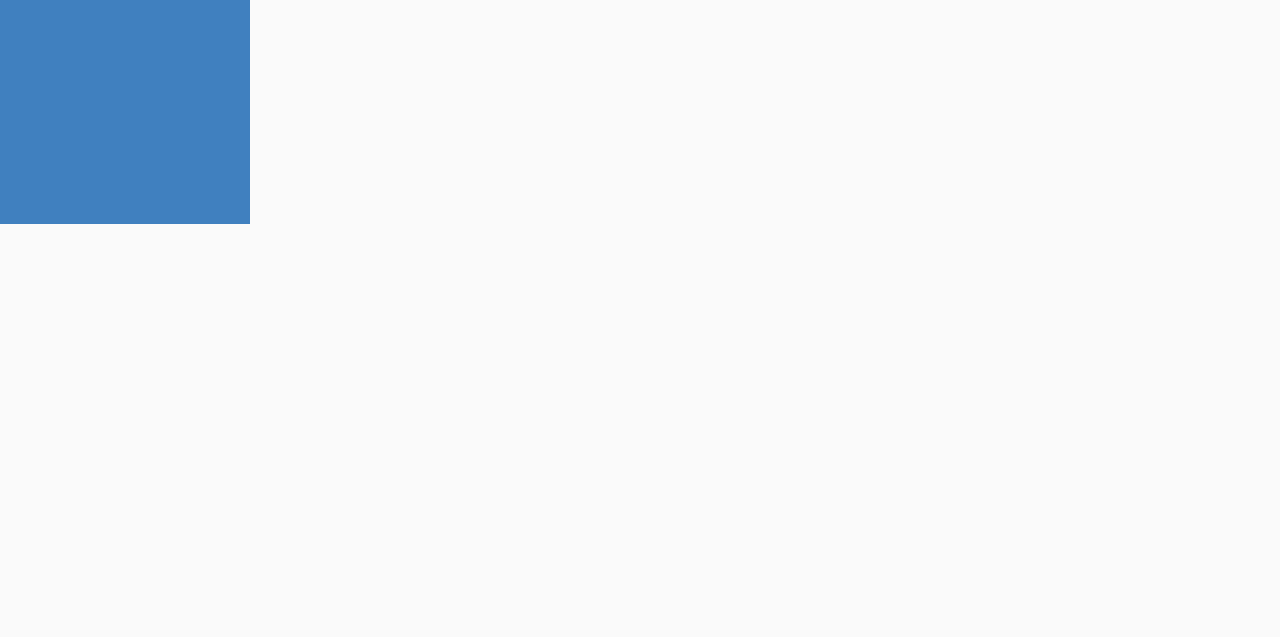
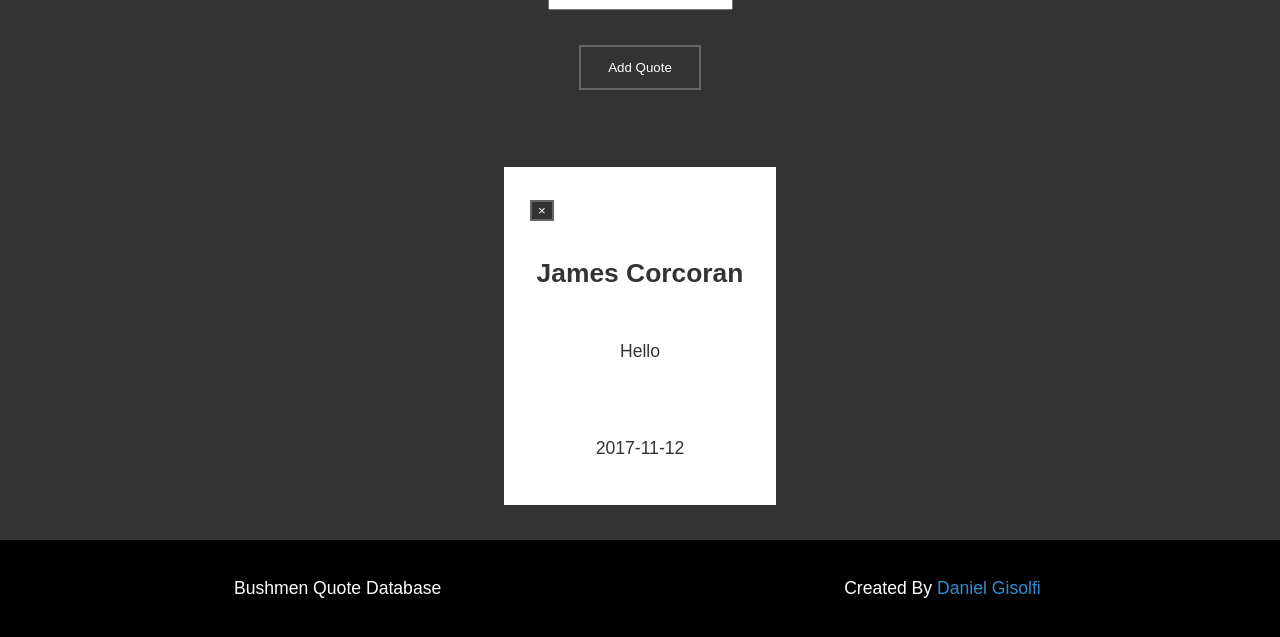
Before and after one commit to dgisolfi/LegacyDgisolfiSite, a PHP site: page /sites/bushmen.php in a window 1280 px wide. Shown: the part 576-1213 px from the top of the page. Before the commit the page ends 800 px from the top, so only its background shows below. Run offline with PHP 8.4, Linux system fonts and the light colour scheme; data comes from the database, SQL or seed files in the repository; some libraries are stand-ins or nearby versions.

Commit message:
re built all of the quote page html and css. Now is responsive for mobile

```diff
--- a/Quotes_db.sql
+++ b/Quotes_db.sql
@@ -11,6 +11,6 @@ CREATE TABLE IF NOT EXISTS quotes(
 	q_descr	TEXT);
 
 
+-- EX:
 INSERT INTO quotes(quote, author, q_date, q_descr)
-VALUES	('I ate my New Jersey voters ballet', 'James Corcoran', '2017-11-12', 'n/a'),
-				('I’m just trying to find 13 year olds', 'Jahnke', '2018-2-25', 'playing fortnite');
+VALUES	('Hello', 'James Corcoran', '2017-11-12', 'n/a');
--- a/bushmen.php
+++ /dev/null
@@ -1,91 +0,0 @@
-<!DOCTYPE html>
-<html>
-<?php
-//Show all error messages
-ini_set('display_errors', true);
-error_reporting(E_ALL);
-
-//require files for connection to database, inputing records into db
-// and displaying the records on the page
-require('scripts/connect_db.php');
-require('scripts/inputRecord.php');
-require('scripts/showRecord.php');
-
-?>
-    <head>
-        <meta charset="utf-8">
-        <meta name="viewport" content="width=device-width, initial-scale=1.0">
-        <meta http-equiv="X-UA-Compatible" content="IE=edge">
-        <title>dgisolfi</title>
-
-         <!-- Bootstrap CSS CDN -->
-        <link rel="stylesheet" href="https://maxcdn.bootstrapcdn.com/bootstrap/3.3.7/css/bootstrap.min.css">
-        <!-- Scrollbar Custom CSS -->
-        <link rel="stylesheet" href="https://cdnjs.cloudflare.com/ajax/libs/malihu-custom-scrollbar-plugin/3.1.5/jquery.mCustomScrollbar.min.css">
-        <!--  Custom CSS -->
-        <link rel="stylesheet" href="css/style.css">
-    </head>
-    <body>
-        <div class="wrapper">
-            <!-- Sidebar Holder -->
-            <nav id="sidebar" data-spy="affix">
-                <div class="sidebar-header">
-                    <h3>The Bushmen</h3>
-                </div>
-                <!-- <img class="img-profile" src="img/profile.jpg" alt=""> -->
-                <div class="sidebar-img">
-                  <!-- get the groupme image for the side link image -->
-                  <img class="img-profile"  src="https://i.groupme.com/750x750.jpeg.723023e9c9c94967b7ab2d0ebbfda841.preview">
-                </div>
-                <ul class="list-unstyled components">
-                <li class="active">
-                      <li><a href="#quotes">Quotes</a></li>
-                      <li><a href="#newQuote">Add Quote</a></li>
-                </li>
-              </ul>
-            </nav>
-
-            <!-- Page Content Holder -->
-            <section id="quotes">
-              <h1>Quotes</h1>
-
-              <?php
-              if(isset($_POST['addQuote'])){
-		  			         insert_quote_record($dbc);
-	  			    }
-              #run the query to show all quote records
-   			      show_quote_records($dbc);
-
-  		   			# Close database connection
-  		   			mysqli_close($dbc);
-              ?>
-            </section>
-
-            <aside id="newQuote">
-              <div id="entryform">
-   			       <h1>Add Quote</h1>
-               <p>Add a new quote to the list!</p>
-               <p>Context is not required</p>
-      					<form method="POST">
-      					  	<br>Name<br>
-      					  	<input id="text" name="author" value="<?php if(isset($_POST['author'])) echo $_POST['author'];?>" required>
-      					  	<br>Quote<br>
-      					  	<input id="text" name="quote" value="<?php if(isset($_POST['quote'])) echo $_POST['quote'];?>" required>
-                    <br>Date in format YYYY-MM-DD<br>
-      					  	<input id="text" name="q_date" value="<?php if(isset($_POST['date'])) echo $_POST['date'];?>" required>
-                    <br>Context of Quote<br>
-      					  	<input id="text" name="q_descr" value="<?php if(isset($_POST['q_descr'])) echo $_POST['q_descr'];?>">
-      					  	<br></br>
-      					  	<input id="button" name="addQuote" type="submit" value="Add Quote">
-      	  			</form>
-	   			 </div>
-         </aside>
-
-        <!-- jQuery CDN -->
-       <script src="https://code.jquery.com/jquery-1.12.0.min.js"></script>
-       <!-- Bootstrap Js CDN -->
-       <script src="https://maxcdn.bootstrapcdn.com/bootstrap/3.3.7/js/bootstrap.min.js"></script>
-       <!-- Custom Scroller Js CDN -->
-       <script src="https://cdnjs.cloudflare.com/ajax/libs/malihu-custom-scrollbar-plugin/3.1.5/jquery.mCustomScrollbar.concat.min.js"></script>
-    </body>
-</html>
--- /dev/null
+++ b/css/bushmenStyle.css
@@ -0,0 +1,178 @@
+/* Core styles */
+
+body{
+    margin:0;
+    font-family: Arial, Helvetica, sans-serif;
+    background: #333;
+    color: #fff;
+    font-size: 1.1em;
+    line-height: 1.5;
+    text-align: center;
+}
+
+img{
+    display: block;
+    width: 100%;
+    height: auto;
+}
+
+h1,h2,h3{
+    margin: 0;
+    padding: 1em 0;
+}
+
+p{
+    margin: 0;
+    padding: 1em 0;
+}
+
+.btn{
+    display: inline-block;
+    background: #333;
+    color: #fff;
+    text-decoration: none;
+    padding: 1em 2em;
+    border: 2px solid #666;
+    margin: .5em 0;
+}
+
+.btn:hover{
+    background: #eaeaea;
+    color: #333;
+}
+
+/* Header Showcase */
+
+#showcase {
+  min-height: 350px;
+  color: #fff;
+  text-align: center;
+}
+
+#showcase .bg-image {
+  position: absolute;
+  background: #333
+    url("https://i.groupme.com/750x750.jpeg.723023e9c9c94967b7ab2d0ebbfda841.preview");
+  background-position: center;
+  background-repeat: no-repeat;
+  background-size: cover;
+  width: 100%;
+  height: 350px;
+  z-index: -1;
+  opacity: 0.4;
+}
+
+#showcase h1 {
+  padding-top: 100px;
+  padding-bottom: 0;
+}
+
+#showcase .content-wrap,
+#section-a .content-wrap {
+  padding: 0 1.5em;
+}
+
+/* section-a */
+#section-a{
+    padding-bottom: 2em;
+}
+
+/* section-b */
+#section-b {
+  padding: 2em 1em 1em;
+}
+
+#section-b ul {
+  list-style: none;
+  margin: 0;
+  padding: 0;
+}
+
+#section-b li {
+  margin-bottom: 1em;
+  background: #fff;
+  color: #333;
+}
+
+.card-content {
+  padding: 1.5em;
+}
+
+.card-author h2{
+    font-size: 8rem !important;
+    font-weight: 700 !important;
+}
+
+.delete{
+    display: inline-block;
+    background: #333;
+    color: #fff;
+    text-decoration: none;
+    border: 2px solid #666;
+    margin: .5em 0;
+}
+
+.delete:hover{
+    background: #eaeaea;
+    color: #333;
+}
+
+#btn-wrapper{
+    padding-right: 20em;
+}
+/* Footer */
+
+#main-footer {
+  padding: 2em;
+  background: #000;
+  color: #fff;
+  text-align: center;
+}
+
+#main-footer a {
+  color: #2690d4;
+  text-decoration: none;
+}
+
+
+/* Media Queries */
+
+@media (min-width: 700px) {
+  .grid {
+    display: grid;
+    grid-template-columns: 1fr repeat(2, minmax(auto, 25em)) 1fr;
+  }
+
+  #section-a .content-text {
+    columns: 2;
+    column-gap: 2em;
+  }
+
+  #section-a .content-text p {
+    padding-top: 0;
+  }
+
+  .content-wrap,
+  #section-b ul {
+    grid-column: 2/4;
+     /* max-width: calc(50% - 5px); */
+  }
+
+  .box,
+  #main-footer div {
+    grid-column: span 2;
+  }
+
+  #section-b ul {
+    display: flex;
+    justify-content: space-around;
+  }
+
+  #section-b li {
+    width: 31%;
+  }
+
+  /* .card{
+      max-width: calc(50% - 10px);
+  } */
+}
--- a/css/style.css
+++ b/css/style.css
@@ -257,20 +257,25 @@ i:hover {
   font-weight: 200;
 }
 
+
+/*  Bushmen site*/
+
 #quotes{
   padding-top: 3rem !important;
   padding-bottom: 5rem !important;
   padding-left: 270px !important;
+  float: right;
   border-bottom: 1px solid #dee2e6;
 }
 
 #quotes h1{
   font-size: 6rem;
   font-weight: 700;
+    padding-bottom: 3rem !important;
 }
 
 #quotes h2{
-  padding-top: 3rem;
+
   font-size: 3rem;
   font-weight: 500;
 }
@@ -296,7 +301,20 @@ i:hover {
   font-size: 6rem;
   font-weight: 700;
   padding-top: 3rem !important;
-  padding-bottom: 5rem !important;
+  padding-bottom: 3rem !important;
+}
+
+aside #newQuote{
+  /* float:right;
+  width:30%;
+  margin-top:3rem;
+  margin-left:6rem; */
+}
+
+.column{
+  float: left;
+  width: 50%;
+  padding-left: 10rem;
 }
 
 /* ---------------------------------------------------
--- /dev/null
+++ b/scripts/deleteRecord.php
@@ -0,0 +1,14 @@
+<!--deleteRecord.php
+Input functions used to allow for new records
+Authors:  Daniel Gisolfi
+Version 1.0 -->
+
+<?php
+require('connect_db.php');
+
+function delete_quote_record($q_id, $dbc){
+    $query = "DELETE FROM Quotes WHERE q_id = '" . $q_id . "'";
+    $result = mysqli_query($dbc, $query);
+    check_results($result);
+
+}
--- a/scripts/helperFunctions.php
+++ b/scripts/helperFunctions.php
@@ -4,7 +4,7 @@ Authors:  Daniel Gisolfi
 Version 1.0 -->
 
 <?php
-require('scripts/connect_db.php');
+require('../scripts/connect_db.php');
 
 #Return an SQL error to the site if one exits
 function check_results($results) {
--- a/scripts/inputRecord.php
+++ b/scripts/inputRecord.php
@@ -16,13 +16,17 @@ function insert_quote_record($dbc) {
 
 	if($q_descr == null){
 		$q_descr = "n/a";
+
 }
 
 	$query = "INSERT INTO quotes(author, quote, q_date, q_descr) VALUES('" . $author . "','" . $quote . "','" . $q_date . "','" . $q_descr . "')";
 	$result = mysqli_query($dbc, $query);
 	check_results($result);
 	//alert user
-	echo '<div id="entryform"><h2>Quote Added!</h2></div>';
+	// echo '<div id="entryform"><h2>Quote Added!</h2></div>';
+
+
+	// email();
 
 	//reset all vals to reset for new input
 	$_POST['author'] = null;
@@ -31,4 +35,12 @@ function insert_quote_record($dbc) {
 	$_POST['q_descr'] = null;
 
 }
+
+
+//function backupData (){
+	// if ((int strlen ( string $string ) >= 69){
+  //
+	// }
+//
+//}
 ?>
--- a/scripts/showRecord.php
+++ b/scripts/showRecord.php
@@ -3,12 +3,12 @@ Function to display all quotes
 Author: Daniel Gisolfi
 Version 1.0 -->
 <?php
-require('scripts/helperFunctions.php');
+require('../scripts/helperFunctions.php');
 
 # Shows quotes records
 function show_quote_records($dbc) {
 	# Create database query for specified table
-	$query = "SELECT * FROM quotes";
+	$query = "SELECT * FROM quotes ORDER BY q_id DESC";
 
 	# Execute the query
 	$results = mysqli_query($dbc, $query);
@@ -16,15 +16,27 @@ function show_quote_records($dbc) {
 
 	# Show results
 	if($results){
+
   		# Generate a table row for each row result
   		while ($row = mysqli_fetch_array($results, MYSQLI_ASSOC)) {
 
-      	echo '<h2>' . $row['author'] . '</h2>';
-      	echo '<h3>' . $row['quote'] . '<h3>';
-				echo '<h4>' . $row['q_date'] . '</h4>';
+		echo '<li>';
+		echo '<div class="card">';
+		echo '<div class="card-content">';
+		echo '<form method="POST">';
+		echo '<div id="btn-wrapper"><input type="submit" class="delete" name="btnDelete" value="×"></div>';
+		echo '<input type=hidden value='. $row['q_id'] .' name=submit_btn_id >';
+		echo '</form>';
+      	echo '<h2 class="card-author">' . $row['author'] . '</h2>';
+      	echo '<p>' . $row['quote'] . '<p>';
+				echo '<p>' . $row['q_date'] . '</p>';
 				if(!($row['q_descr'] == "n/a")){
-					echo '<p>' . $row['q_descr'] . '</p>';
+					echo '<p>' . $row['q_descr'] . '<p>';
 				}
+		echo '	</div>';
+		echo ' </div>';
+		echo '</li>';
+
 		}
 
 	}
--- /dev/null
+++ b/sites/bushmen.php
@@ -0,0 +1,86 @@
+<!DOCTYPE html>
+<html>
+<?php
+//Show all error messages
+ini_set('display_errors', true);
+error_reporting(E_ALL);
+
+//require files for connection to database, inputing records into db
+// and displaying the records on the page
+require('../scripts/connect_db.php');
+require('../scripts/inputRecord.php');
+require('../scripts/showRecord.php');
+require('../scripts/deleteRecord.php');
+
+
+if($_SERVER['REQUEST_METHOD'] == 'POST') {
+	if(isset($_POST['btnDelete'])) {
+		$id = $_POST['submit_btn_id'];
+		delete_quote_record($id, $dbc);
+	}
+}
+?>
+    <head>
+        <meta charset="utf-8">
+        <meta name="viewport" content="width=device-width, initial-scale=1.0">
+        <meta http-equiv="X-UA-Compatible" content="ie=edge">
+        <link rel="stylesheet" href="../css/bushmenStyle.css">
+        <title>Bushmen Quotes</title>
+    </head>
+        <!-- Header Showcase -->
+        <header id="showcase" class="grid">
+            <div class="bg-image"></div>
+                <div class="content-wrap">
+                    <h1>Add Quote</h1>
+                    <p>Add a new quote to the list! All existing quotes can be found below. Context is not required all other fields are. Make sure the date is in YYYY-MM-DD format.</p>
+                </div>
+        </header>
+
+        <body>
+        <!-- Main Area -->
+            <main id="main">
+                <!-- Section A -->
+                <section id="section-a" class="grid">
+                    <div id="entryform" class="content-wrap">
+                        <?php
+                        if(isset($_POST['addQuote'])){
+                                    insert_quote_record($dbc);
+                           }
+                         ?>
+                        <form method="POST">
+                             <br>Name<br>
+                                <input id="text" name="author" value="<?php if(isset($_POST['author'])) echo $_POST['author'];?>" required>
+                             <br>Quote<br>
+                                <input id="text" name="quote" value="<?php if(isset($_POST['quote'])) echo $_POST['quote'];?>" required>
+                             <br>Date<br>
+                                <input id="text" name="q_date" value="<?php if(isset($_POST['date'])) echo $_POST['date'];?>" placeholder="YYYY-MM-DD" required>
+                             <br>Context<br>
+                                <input id="text" name="q_descr" value="<?php if(isset($_POST['q_descr'])) echo $_POST['q_descr'];?>">
+                             <br></br>
+                                <input id="button" class="btn" name="addQuote" type="submit" value="Add Quote">
+                         </form>
+                     </div>
+                 </section>
+
+                 <!-- Section B -->
+                 <section id="section-b" class="grid">
+                    <div id="quotes" class="content-wrap">
+                        <ul>
+                            <?php
+                            #run the query to show all quote records
+                            show_quote_records($dbc);
+
+                            # Close database connection
+                            mysqli_close($dbc);
+
+                            ?>
+                        </ul>
+                    </div>
+            </section>
+        </main>
+        <footer id="main-footer" class="grid">
+            <div>Bushmen Quote Database</div>
+            <div>Created By <a href="dgisolfi.php">Daniel Gisolfi</a></div>
+        </footer
+    </body>
+</html>
--- a/index.html
+++ b/sites/dgisolfi.php
@@ -23,7 +23,7 @@
         <!-- Scrollbar Custom CSS -->
         <link rel="stylesheet" href="https://cdnjs.cloudflare.com/ajax/libs/malihu-custom-scrollbar-plugin/3.1.5/jquery.mCustomScrollbar.min.css">
         <!--  Custom CSS -->
-        <link rel="stylesheet" href="css/style.css">
+        <link rel="stylesheet" href="../xcss/style.css">
     </head>
     <body>
         <div class="wrapper">
```
Also changed, not shown: index.php (added, +8 -0 lines), img/header-bg.jpeg (added), 1 other file.
